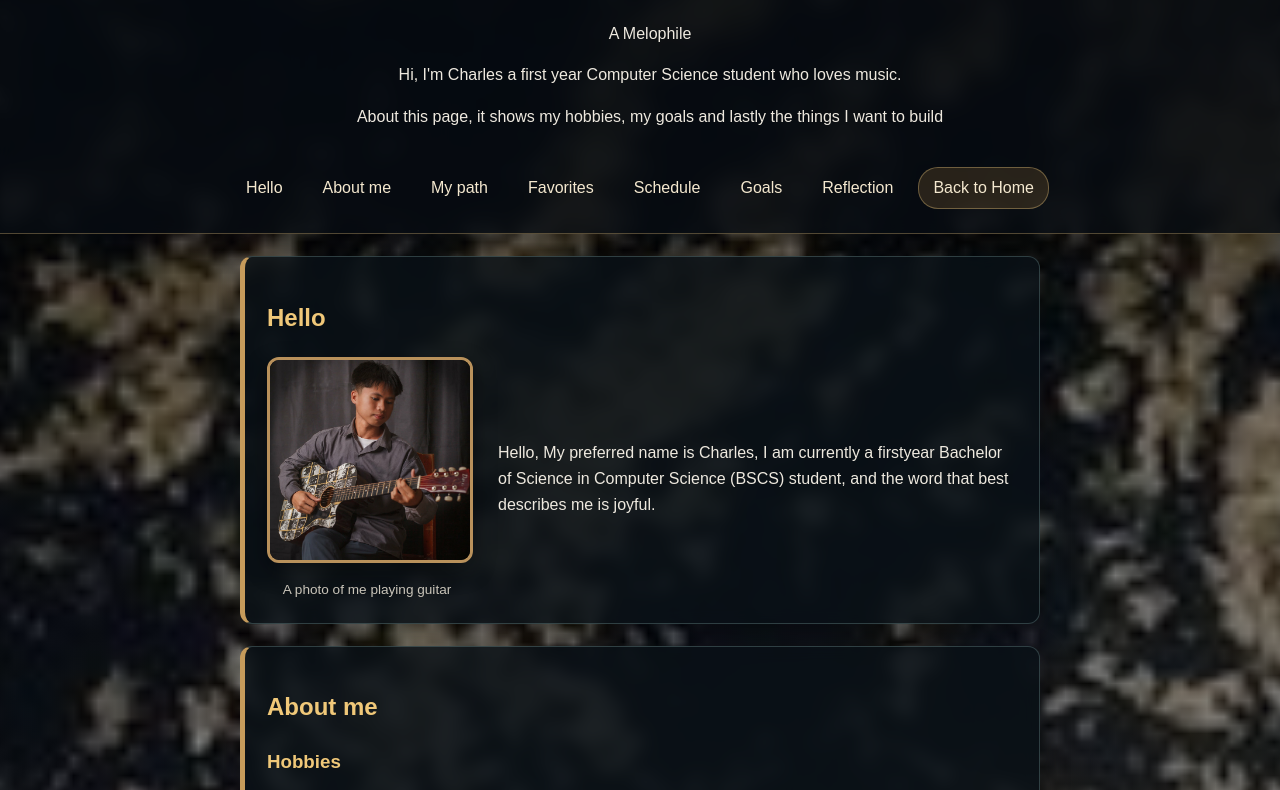
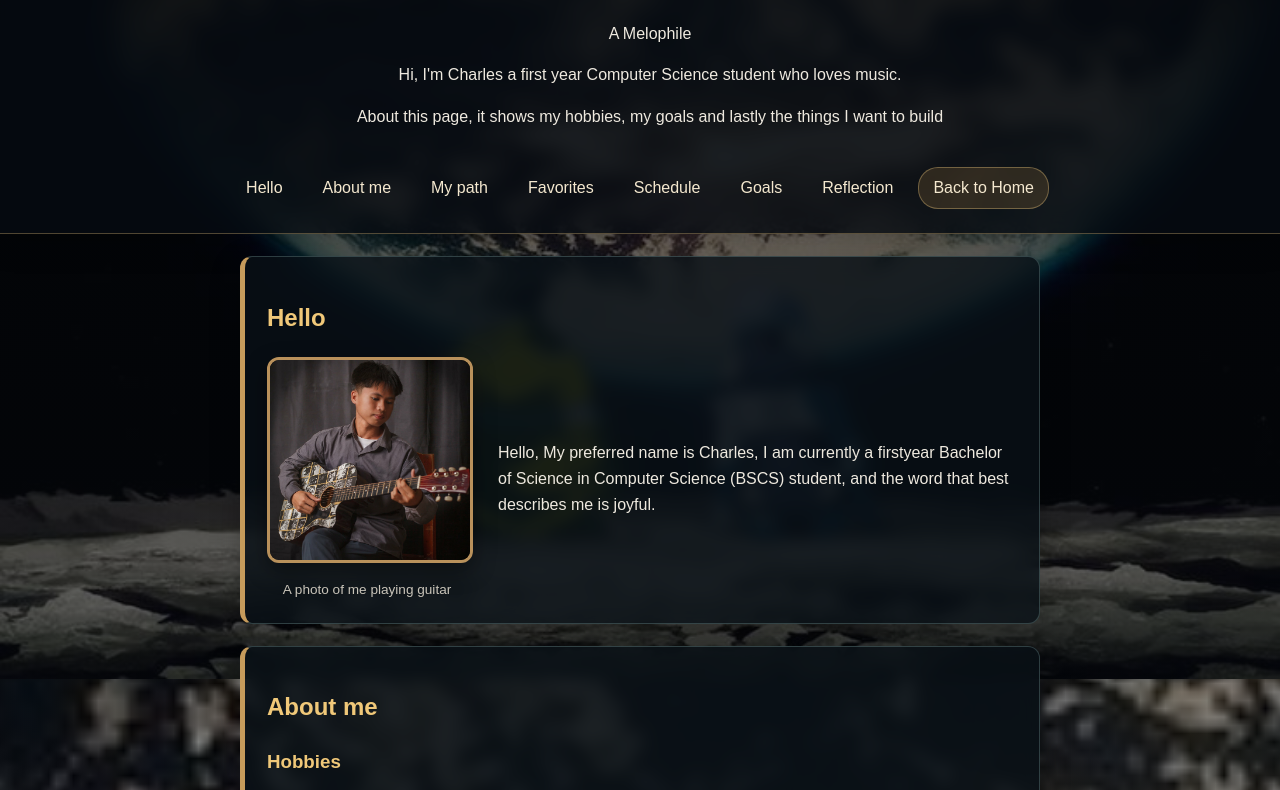
Before and after one commit to charlesivanmurillosanchez26-star/My-projects-1st-year, a plain HTML site: page index.html in a window 1280 px wide. Shown: the part 121-911 px from the top of the page. Drawn offline with Linux system fonts and the light colour scheme.

Commit message:
Update style.css

```diff
--- a/style.css
+++ b/style.css
@@ -10,6 +10,16 @@ body {
     linear-gradient(rgba(5, 8, 13, 0.48), rgba(5, 8, 13, 0.68)),
     url("images/Moon%20view%20Cyberpunk%20Edgerunners.jpg") center center / cover no-repeat fixed;
   background-attachment: scroll;
+}
+
+body::before {
+  content: "";
+  position: fixed;
+  inset: 0;
+  z-index: -1;
+  background:
+    linear-gradient(rgba(5, 8, 13, 0.48), rgba(5, 8, 13, 0.68)),
+    url("images/Moon%20view%20Cyberpunk%20Edgerunners.jpg") center center / 100% 100% no-repeat;
 }
 
 
```
